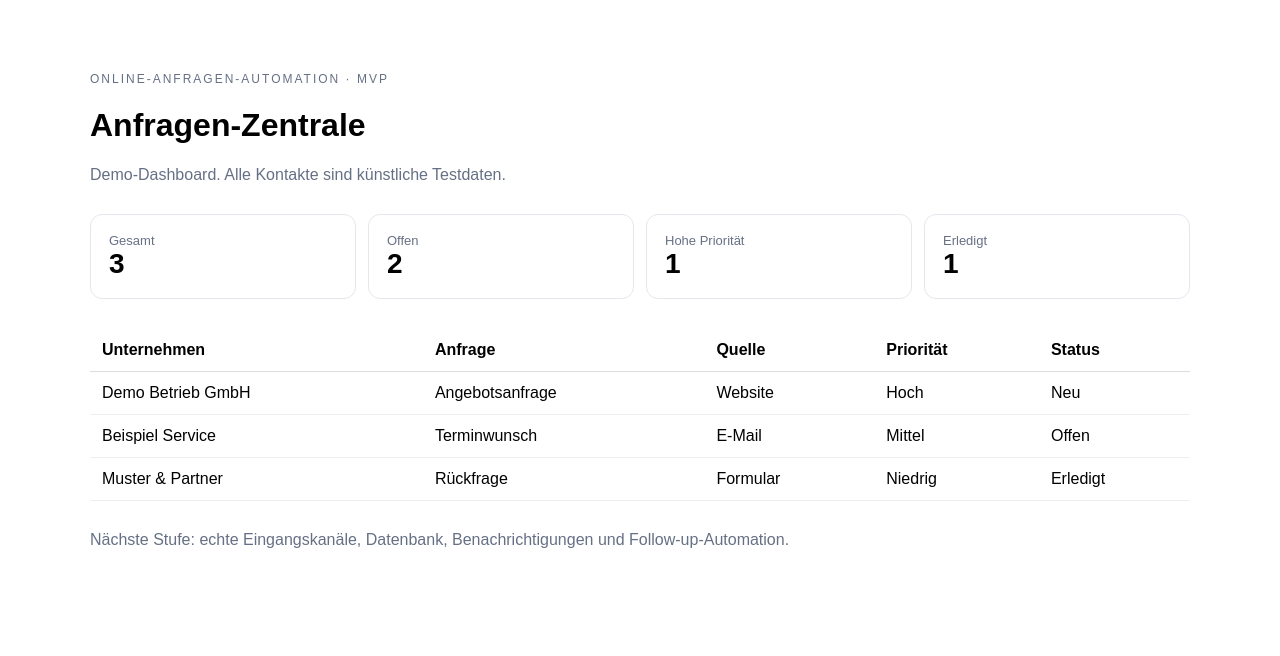
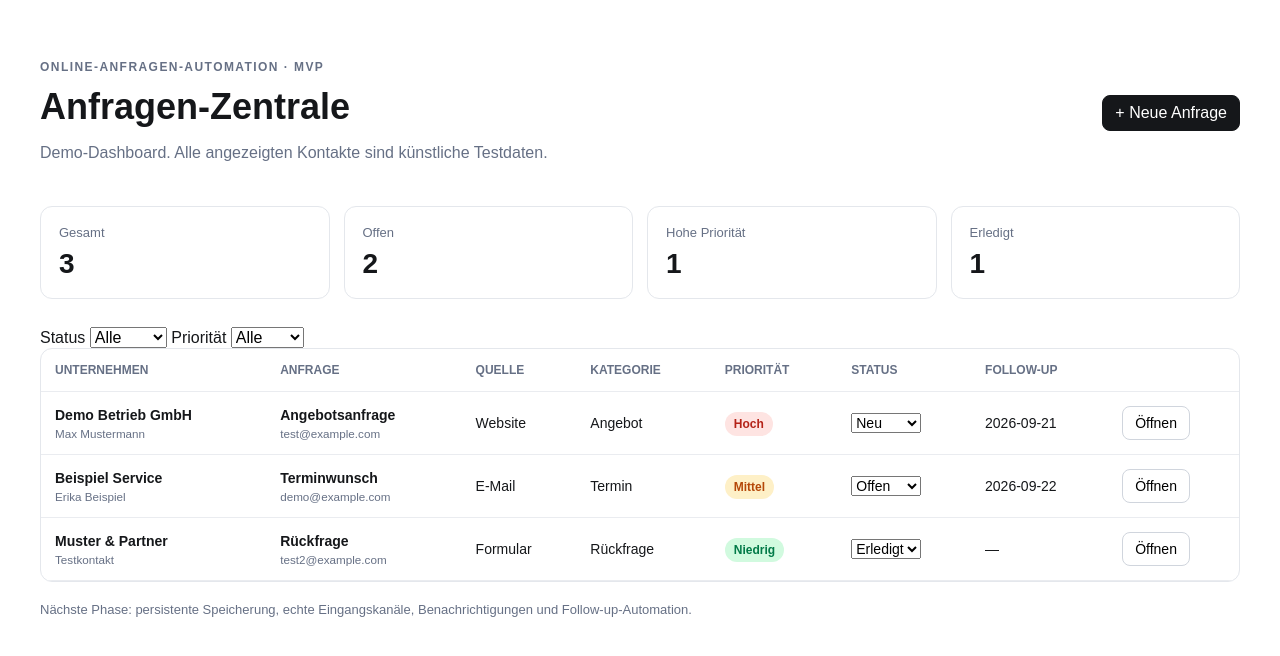
Before and after one commit to adnan-51-bit/adnan, a Next.js app: page / in a window 1280 px wide. Shown: the top 656 px of the page. Built offline with nearby package versions, Linux system fonts and the light colour scheme.

Commit message:
Build interactive lead management MVP

```diff
--- a/app/page.jsx
+++ b/app/page.jsx
@@ -1,33 +1,227 @@
+"use client";
+
+import { useMemo, useState } from "react";
+
+const initialLeads = [
+  {
+    id: 1,
+    company: "Demo Betrieb GmbH",
+    contact: "Max Mustermann",
+    email: "test@example.com",
+    subject: "Angebotsanfrage",
+    source: "Website",
+    category: "Angebot",
+    priority: "Hoch",
+    status: "Neu",
+    followUp: "2026-09-21",
+    notes: "Künstliche Testdaten."
+  },
+  {
+    id: 2,
+    company: "Beispiel Service",
+    contact: "Erika Beispiel",
+    email: "demo@example.com",
+    subject: "Terminwunsch",
+    source: "E-Mail",
+    category: "Termin",
+    priority: "Mittel",
+    status: "Offen",
+    followUp: "2026-09-22",
+    notes: "Künstliche Testdaten."
+  },
+  {
+    id: 3,
+    company: "Muster & Partner",
+    contact: "Testkontakt",
+    email: "test2@example.com",
+    subject: "Rückfrage",
+    source: "Formular",
+    category: "Rückfrage",
+    priority: "Niedrig",
+    status: "Erledigt",
+    followUp: "",
+    notes: "Künstliche Testdaten."
+  }
+];
+
+const statuses = ["Neu", "Offen", "Erledigt"];
+const priorities = ["Hoch", "Mittel", "Niedrig"];
+const categories = ["Angebot", "Termin", "Rückfrage", "Sonstiges"];
+
 export default function Home() {
-  const leads = [
-    { company: "Demo Betrieb GmbH", subject: "Angebotsanfrage", source: "Website", priority: "Hoch", status: "Neu" },
-    { company: "Beispiel Service", subject: "Terminwunsch", source: "E-Mail", priority: "Mittel", status: "Offen" },
-    { company: "Muster & Partner", subject: "Rückfrage", source: "Formular", priority: "Niedrig", status: "Erledigt" }
-  ];
+  const [leads, setLeads] = useState(initialLeads);
+  const [filterStatus, setFilterStatus] = useState("Alle");
+  const [filterPriority, setFilterPriority] = useState("Alle");
+  const [selectedId, setSelectedId] = useState(null);
+  const [showNew, setShowNew] = useState(false);
+
+  const visible = useMemo(() => {
+    return leads.filter((lead) => {
+      const statusOk = filterStatus === "Alle" || lead.status === filterStatus;
+      const priorityOk = filterPriority === "Alle" || lead.priority === filterPriority;
+      return statusOk && priorityOk;
+    });
+  }, [leads, filterStatus, filterPriority]);
+
+  const selected = leads.find((lead) => lead.id === selectedId) ?? null;
+
+  function updateLead(id, patch) {
+    setLeads((current) =>
+      current.map((lead) => (lead.id === id ? { ...lead, ...patch } : lead))
+    );
+  }
+
+  function createLead(event) {
+    event.preventDefault();
+    const form = new FormData(event.currentTarget);
+    const lead = {
+      id: Date.now(),
+      company: String(form.get("company")),
+      contact: String(form.get("contact")),
+      email: String(form.get("email")),
+      subject: String(form.get("subject")),
+      source: String(form.get("source")),
+      category: String(form.get("category")),
+      priority: String(form.get("priority")),
+      status: "Neu",
+      followUp: String(form.get("followUp") || ""),
+      notes: String(form.get("notes") || "")
+    };
+    setLeads((current) => [lead, ...current]);
+    setShowNew(false);
+    setSelectedId(lead.id);
+  }
 
   return (
-    <main style={{fontFamily:"Arial",maxWidth:1100,margin:"40px auto",padding:20}}>
-      <p style={{fontSize:12,color:"#667085",letterSpacing:2}}>ONLINE-ANFRAGEN-AUTOMATION · MVP</p>
-      <h1>Anfragen-Zentrale</h1>
-      <p style={{color:"#667085"}}>Demo-Dashboard. Alle Kontakte sind künstliche Testdaten.</p>
-      <div style={{display:"grid",gridTemplateColumns:"repeat(4,1fr)",gap:12,margin:"30px 0"}}>
-        <Metric title="Gesamt" value={leads.length}/>
-        <Metric title="Offen" value={2}/>
-        <Metric title="Hohe Priorität" value={1}/>
-        <Metric title="Erledigt" value={1}/>
-      </div>
-      <table style={{width:"100%",borderCollapse:"collapse"}}>
-        <thead><tr>{["Unternehmen","Anfrage","Quelle","Priorität","Status"].map(x=><th key={x} style={{textAlign:"left",padding:12,borderBottom:"1px solid #ddd"}}>{x}</th>)}</tr></thead>
-        <tbody>{leads.map(l=><tr key={l.company}>{Object.values(l).map((v,i)=><td key={i} style={{padding:12,borderBottom:"1px solid #eee"}}>{v}</td>)}</tr>)}</tbody>
-      </table>
-      <p style={{marginTop:30,color:"#667085"}}>Nächste Stufe: echte Eingangskanäle, Datenbank, Benachrichtigungen und Follow-up-Automation.</p>
+    <main className="page">
+      <header className="header">
+        <div>
+          <p className="eyebrow">ONLINE-ANFRAGEN-AUTOMATION · MVP</p>
+          <h1>Anfragen-Zentrale</h1>
+          <p className="muted">Demo-Dashboard. Alle angezeigten Kontakte sind künstliche Testdaten.</p>
+        </div>
+        <button className="primary" onClick={() => setShowNew(true)}>+ Neue Anfrage</button>
+      </header>
+
+      <section className="stats">
+        <Metric title="Gesamt" value={leads.length} />
+        <Metric title="Offen" value={leads.filter((l) => l.status !== "Erledigt").length} />
+        <Metric title="Hohe Priorität" value={leads.filter((l) => l.priority === "Hoch" && l.status !== "Erledigt").length} />
+        <Metric title="Erledigt" value={leads.filter((l) => l.status === "Erledigt").length} />
+      </section>
+
+      <section className="toolbar">
+        <div>
+          <label>Status </label>
+          <select value={filterStatus} onChange={(e) => setFilterStatus(e.target.value)}>
+            <option>Alle</option>
+            {statuses.map((s) => <option key={s}>{s}</option>)}
+          </select>
+          <label> Priorität </label>
+          <select value={filterPriority} onChange={(e) => setFilterPriority(e.target.value)}>
+            <option>Alle</option>
+            {priorities.map((p) => <option key={p}>{p}</option>)}
+          </select>
+        </div>
+      </section>
+
+      <section className="tableWrap">
+        <table>
+          <thead>
+            <tr>
+              <th>Unternehmen</th>
+              <th>Anfrage</th>
+              <th>Quelle</th>
+              <th>Kategorie</th>
+              <th>Priorität</th>
+              <th>Status</th>
+              <th>Follow-up</th>
+              <th></th>
+            </tr>
+          </thead>
+          <tbody>
+            {visible.map((lead) => (
+              <tr key={lead.id}>
+                <td><b>{lead.company}</b><small>{lead.contact}</small></td>
+                <td><b>{lead.subject}</b><small>{lead.email}</small></td>
+                <td>{lead.source}</td>
+                <td>{lead.category}</td>
+                <td><span className={"priority " + lead.priority.toLowerCase()}>{lead.priority}</span></td>
+                <td>
+                  <select value={lead.status} onChange={(e) => updateLead(lead.id, { status: e.target.value })}>
+                    {statuses.map((s) => <option key={s}>{s}</option>)}
+                  </select>
+                </td>
+                <td>{lead.followUp || "—"}</td>
+                <td><button onClick={() => setSelectedId(lead.id)}>Öffnen</button></td>
+              </tr>
+            ))}
+          </tbody>
+        </table>
+      </section>
+
+      {selected && (
+        <section className="panel">
+          <div className="panelHead">
+            <div><h2>{selected.company}</h2><p className="muted">{selected.subject}</p></div>
+            <button onClick={() => setSelectedId(null)}>Schließen</button>
+          </div>
+          <div className="detailGrid">
+            <label>Kontakt<input value={selected.contact} onChange={(e) => updateLead(selected.id, { contact: e.target.value })} /></label>
+            <label>E-Mail<input value={selected.email} onChange={(e) => updateLead(selected.id, { email: e.target.value })} /></label>
+            <label>Quelle<select value={selected.source} onChange={(e) => updateLead(selected.id, { source: e.target.value })}><option>Website</option><option>E-Mail</option><option>Formular</option><option>Sonstiges</option></select></label>
+            <label>Kategorie<select value={selected.category} onChange={(e) => updateLead(selected.id, { category: e.target.value })}>{categories.map((c) => <option key={c}>{c}</option>)}</select></label>
+            <label>Priorität<select value={selected.priority} onChange={(e) => updateLead(selected.id, { priority: e.target.value })}>{priorities.map((p) => <option key={p}>{p}</option>)}</select></label>
+            <label>Follow-up<input type="date" value={selected.followUp} onChange={(e) => updateLead(selected.id, { followUp: e.target.value })} /></label>
+          </div>
+          <label className="notes">Notizen<textarea value={selected.notes} onChange={(e) => updateLead(selected.id, { notes: e.target.value })} /></label>
+        </section>
+      )}
+
+      {showNew && (
+        <section className="panel">
+          <div className="panelHead"><h2>Neue Anfrage</h2><button onClick={() => setShowNew(false)}>Abbrechen</button></div>
+          <form onSubmit={createLead} className="detailGrid">
+            <label>Unternehmen<input name="company" required /></label>
+            <label>Ansprechpartner<input name="contact" required /></label>
+            <label>E-Mail<input name="email" type="email" required /></label>
+            <label>Anfrage<input name="subject" required /></label>
+            <label>Quelle<select name="source"><option>Website</option><option>E-Mail</option><option>Formular</option><option>Sonstiges</option></select></label>
+            <label>Kategorie<select name="category">{categories.map((c) => <option key={c}>{c}</option>)}</select></label>
+            <label>Priorität<select name="priority">{priorities.map((p) => <option key={p}>{p}</option>)}</select></label>
+            <label>Follow-up<input name="followUp" type="date" /></label>
+            <label className="notes">Notizen<textarea name="notes" /></label>
+            <div><button className="primary" type="submit">Anfrage speichern</button></div>
+          </form>
+        </section>
+      )}
+
+      <footer>Nächste Phase: persistente Speicherung, echte Eingangskanäle, Benachrichtigungen und Follow-up-Automation.</footer>
+
+      <style jsx>{`
+        .page{max-width:1200px;margin:0 auto;padding:40px 24px;font-family:Arial,sans-serif;color:#15171a}
+        .header,.toolbar,.panelHead{display:flex;justify-content:space-between;align-items:center;gap:20px}
+        .eyebrow{font-size:12px;letter-spacing:.12em;font-weight:700;color:#667085}
+        h1{font-size:36px;margin:6px 0}.muted,small,footer{color:#667085}
+        small{display:block;margin-top:4px}
+        button,select,input,textarea{font:inherit}
+        button{border:1px solid #d0d5dd;background:#fff;border-radius:8px;padding:8px 12px;cursor:pointer}
+        .primary{background:#15171a;color:#fff;border-color:#15171a}
+        .stats{display:grid;grid-template-columns:repeat(4,1fr);gap:14px;margin:28px 0}
+        .stats div,.panel{background:#fff;border:1px solid #e4e7ec;border-radius:12px;padding:18px}
+        .stats span{display:block;color:#667085;font-size:13px}.stats strong{display:block;font-size:28px;margin-top:8px}
+        .tableWrap{background:#fff;border:1px solid #e4e7ec;border-radius:12px;overflow:auto}
+        table{width:100%;border-collapse:collapse}th,td{text-align:left;padding:14px;border-bottom:1px solid #eaecf0;font-size:14px}th{font-size:12px;color:#667085;text-transform:uppercase}
+        .priority{padding:5px 9px;border-radius:999px;font-size:12px;font-weight:700}.priority.hoch{background:#fee4e2;color:#b42318}.priority.mittel{background:#fef0c7;color:#b54708}.priority.niedrig{background:#d1fadf;color:#027a48}
+        .panel{margin-top:20px}.detailGrid{display:grid;grid-template-columns:repeat(2,1fr);gap:14px}.detailGrid label,.notes{display:flex;flex-direction:column;gap:6px;font-size:13px;color:#475467}.detailGrid input,.detailGrid select,.notes textarea{border:1px solid #d0d5dd;border-radius:8px;padding:9px;background:#fff;color:#15171a}.notes{grid-column:1/-1}.notes textarea{min-height:90px;resize:vertical}
+        footer{margin-top:20px;font-size:13px}
+        @media(max-width:800px){.stats{grid-template-columns:repeat(2,1fr)}.header,.toolbar,.panelHead{display:block}.detailGrid{grid-template-columns:1fr}}
+      `}
+      </style>
     </main>
   );
 }
 
-function Metric({title,value}) {
-  return <div style={{border:"1px solid #e4e7ec",borderRadius:12,padding:18}}>
-    <div style={{color:"#667085",fontSize:13}}>{title}</div>
-    <strong style={{fontSize:28}}>{value}</strong>
-  </div>;
+function Metric({ title, value }) {
+  return <div><span>{title}</span><strong>{value}</strong></div>;
 }
```
